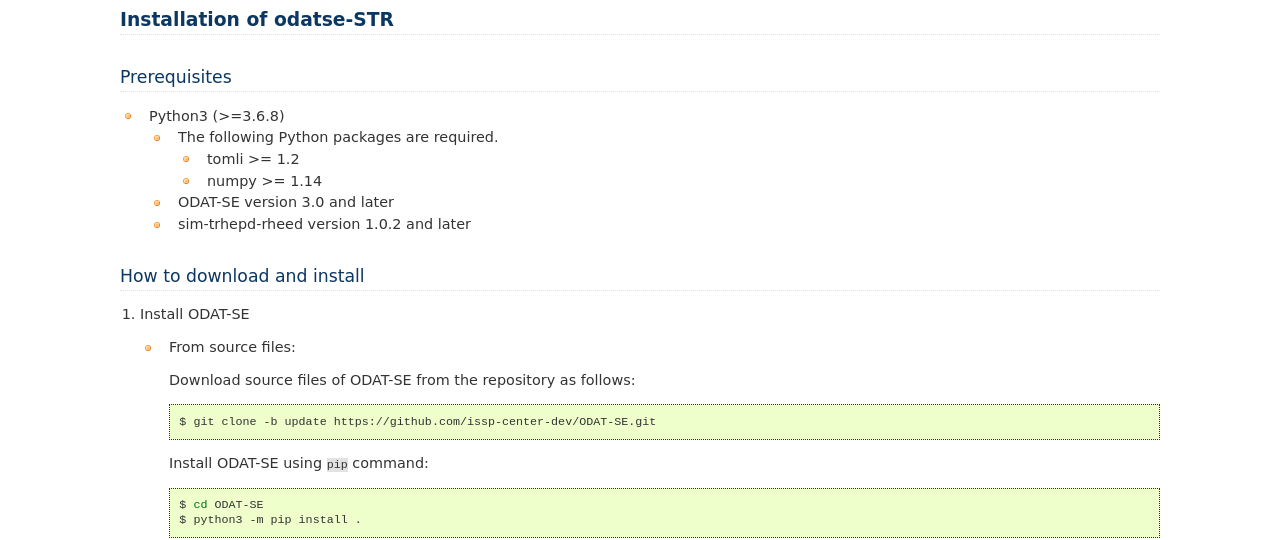
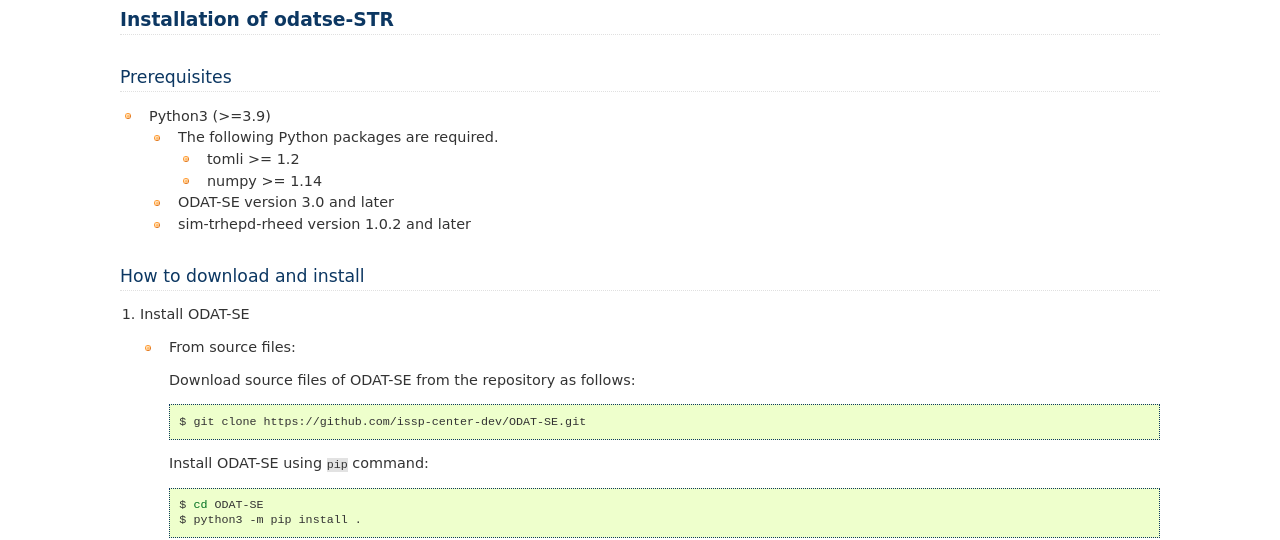
Before and after one commit to 2DMAT/odatse-STR, a Sphinx documentation site: the page built from doc/en/source/install.rst, in a window 1280 px wide. Shown: the part 128-668 px from the top of the page. Built offline with Sphinx 7.4.7, drawn with Linux system fonts in a browser that asks for light colours.

Commit message:
update manual

```diff
--- a/doc/en/source/acknowledgement.rst
+++ b/doc/en/source/acknowledgement.rst
@@ -1,6 +1,5 @@
-***************************
 Acknowledgements
-***************************
+================================
 
 The development of 2DMAT/ODAT-SE was supported by JSPS KAKENHI Grant Number 19H04125 "Unification of computational statistics and measurement technology by massively parallel machine"
 and "Project for advancement of software usability in materials science" (fiscal year 2020, 2021, 2024) of The Institute for Solid State Physics, The University of Tokyo.
--- a/doc/en/source/install.rst
+++ b/doc/en/source/install.rst
@@ -3,7 +3,7 @@
 
 Prerequisites
 ~~~~~~~~~~~~~~~~~~~~~~~~~~~~~~~~
-- Python3 (>=3.6.8)
+- Python3 (>=3.9)
 
   - The following Python packages are required.
 
@@ -26,7 +26,7 @@
 
      .. code-block:: bash
 
-	$ git clone -b update https://github.com/issp-center-dev/ODAT-SE.git
+	$ git clone https://github.com/issp-center-dev/ODAT-SE.git
 
      Install ODAT-SE using ``pip`` command:
 
--- a/doc/ja/source/install.rst
+++ b/doc/ja/source/install.rst
@@ -3,7 +3,7 @@
 
 実行環境・必要なパッケージ
 ~~~~~~~~~~~~~~~~~~~~~~~~~~~~~~~~~~~~~~~~~~~~~~~~~~~~~~~~~~~~~~~~
-- python 3.6.8 以上
+- python 3.9 以上
 
     - 必要なpythonパッケージ
 
@@ -26,7 +26,7 @@
 
      .. code-block:: bash
 
-	$ git clone -b update https://github.com/issp-center-dev/ODAT-SE.git
+	$ git clone https://github.com/issp-center-dev/ODAT-SE.git
 
      pip コマンドを実行してインストールします。
 
```
Also changed, not shown: doc/en/source/contact.rst (line endings or trailing spaces).
